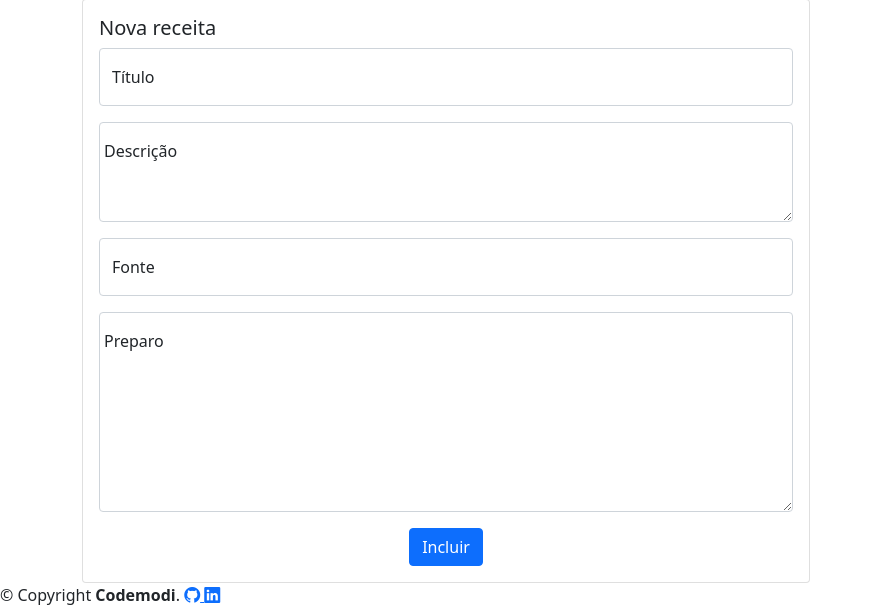
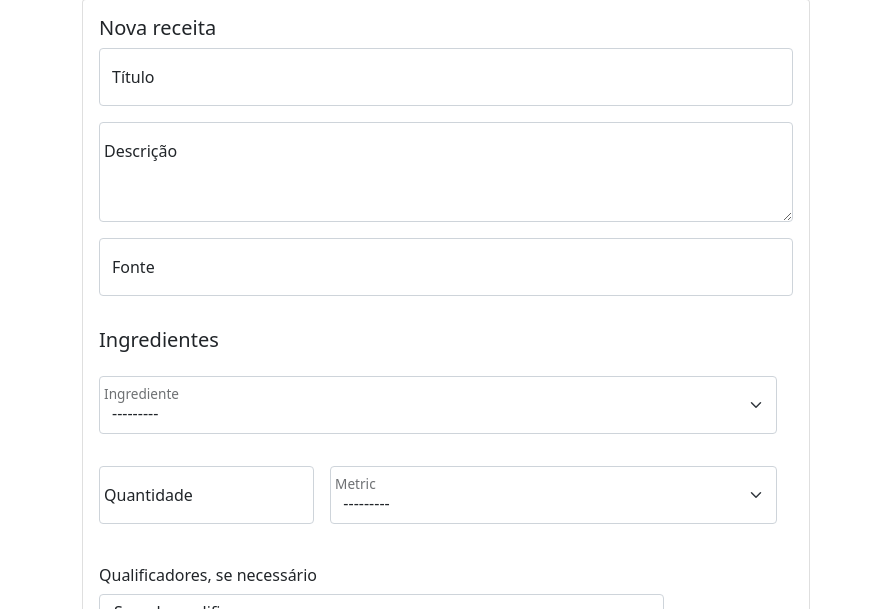
Before and after one commit to pcampos119104/magapp, a Django app: page /recipes/create/ in a window 1280 px wide. Shown: the part 142-751 px from the top of the page, without its empty margins (0-873 px from the left). Run offline with Django 3.2, Linux system fonts and the light colour scheme; a user stored in the database is signed in; tables that the repository leaves empty hold one stand-in row (values such as "Sample post"); some libraries are stand-ins or nearby versions.

Commit message:
added form for RecipeIngredient

```diff
--- a/magapp/recipes/forms.py
+++ b/magapp/recipes/forms.py
@@ -16,6 +16,12 @@ class RecipeCreateForm(forms.ModelForm):
         fields = ("title", "description", "font", "directions")
 
 
+class RecipeIngredientForm(forms.ModelForm):
+    class Meta:
+        model = RecipeIngredient
+        fields = ("qtd", "metric", "ingredient", "qualifiers")
+
+
 class RecipeAddStep1Form(forms.ModelForm):
     class Meta:
         model = Recipe
--- a/magapp/recipes/views/RecipeView.py
+++ b/magapp/recipes/views/RecipeView.py
@@ -10,6 +10,7 @@ from magapp.recipes.forms import (
     RecipeAddStep2Form,
     RecipeAddStep3Form,
     RecipeCreateForm,
+    RecipeIngredientForm,
 )
 from magapp.recipes.models import Recipe, RecipeIngredient
 from magapp.utils import log_start
@@ -33,8 +34,10 @@ class RecipeCreateView(LoginRequiredMixin, View):
     def get(self, request):
         template = "recipes/recipe_add.html"
         form = RecipeCreateForm()
+        ingredient_form = RecipeIngredientForm()
         context = {
             "form": form,
+            "ingredient_form": ingredient_form,
         }
         return render(request, template, context)
 
--- a/magapp/templates/recipes/partials/recipe_create.html
+++ b/magapp/templates/recipes/partials/recipe_create.html
@@ -52,6 +52,7 @@
         </div>
       </div>
 
+      {% include "recipes/partials/recipe_create_add_ingredient.html" %}
 
       <!-- Preparo -->
       <div class="col-12 form-floating">
--- a/magapp/templates/recipes/partials/recipe_create_add_ingredient.html
+++ b/magapp/templates/recipes/partials/recipe_create_add_ingredient.html
@@ -22,14 +22,14 @@
 
   <!-- ingredient -->
   <div class="form-floating mb-3 col-12">
-    <select class="form-select" name="{{ form.ingredient.name }}" id="floatingSelect"
+    <select class="form-select" name="{{ ingredient_form.ingredient.name }}" id="floatingSelect"
             aria-label="Ingrediente">
-      {% for choice in form.ingredient %}
+      {% for choice in ingredient_form.ingredient %}
         {{ choice }}
       {% endfor %}
     </select>
     <label for="floatingSelect">Ingrediente</label>
-    {% for err in form.ingredient.errors %}
+    {% for err in ingredient_form.ingredient.errors %}
       <div class="alert alert-danger alert-dismissible fade show" role="alert">
         {{ err }}
       </div>
@@ -37,10 +37,10 @@
   </div>
   <!-- qtd -->
     <div class="form-floating col-md-4">
-      <input type="number" value="{{ form.qtd.value }}" name="{{ form.qtd.name }}"
+      <input type="number" value="{{ ingredient_form.qtd.value }}" name="{{ ingredient_form.qtd.name }}"
              class="form-control" id="floatingName" placeholder="">
-      <label for="floatingName">{{ form.qtd.label }}</label>
-      {% for err in form.qtd.errors %}
+      <label for="floatingName">{{ ingredient_form.qtd.label }}</label>
+      {% for err in ingredient_form.qtd.errors %}
         <div class="alert alert-danger alert-dismissible fade show" role="alert">
           {{ err }}
         </div>
@@ -48,14 +48,14 @@
     </div>
   <!-- metric_type -->
   <div class="form-floating mb-3 col-md-8">
-    <select class="form-select" name="{{ form.metric.name }}" id="floatingSelect"
+    <select class="form-select" name="{{ ingredient_form.metric.name }}" id="floatingSelect"
             aria-label="Metrica">
-      {% for choice in form.metric %}
+      {% for choice in ingredient_form.metric %}
         {{ choice }}
       {% endfor %}
     </select>
-    <label for="floatingSelect">{{ form.metric.label }}</label>
-    {% for err in form.metric.errors %}
+    <label for="floatingSelect">{{ ingredient_form.metric.label }}</label>
+    {% for err in ingredient_form.metric.errors %}
       <div class="alert alert-danger alert-dismissible fade show" role="alert">
         {{ err }}
       </div>
@@ -65,10 +65,10 @@
   <div class="col-12">
     <label class="col-form-label">Qualificadores, se necessário</label>
     <div class="col-sm-10">
-      <select name="{{ form.qualifiers.name }}" id="" class="form-select"
+      <select name="{{ ingredient_form.qualifiers.name }}" id="" class="form-select"
               multiple="multiple"
               aria-label="multiple select example">
-        {% for qualifier in form.qualifiers %}
+        {% for qualifier in ingredient_form.qualifiers %}
           {{ qualifier }}
         {% endfor %}
       </select>
```
